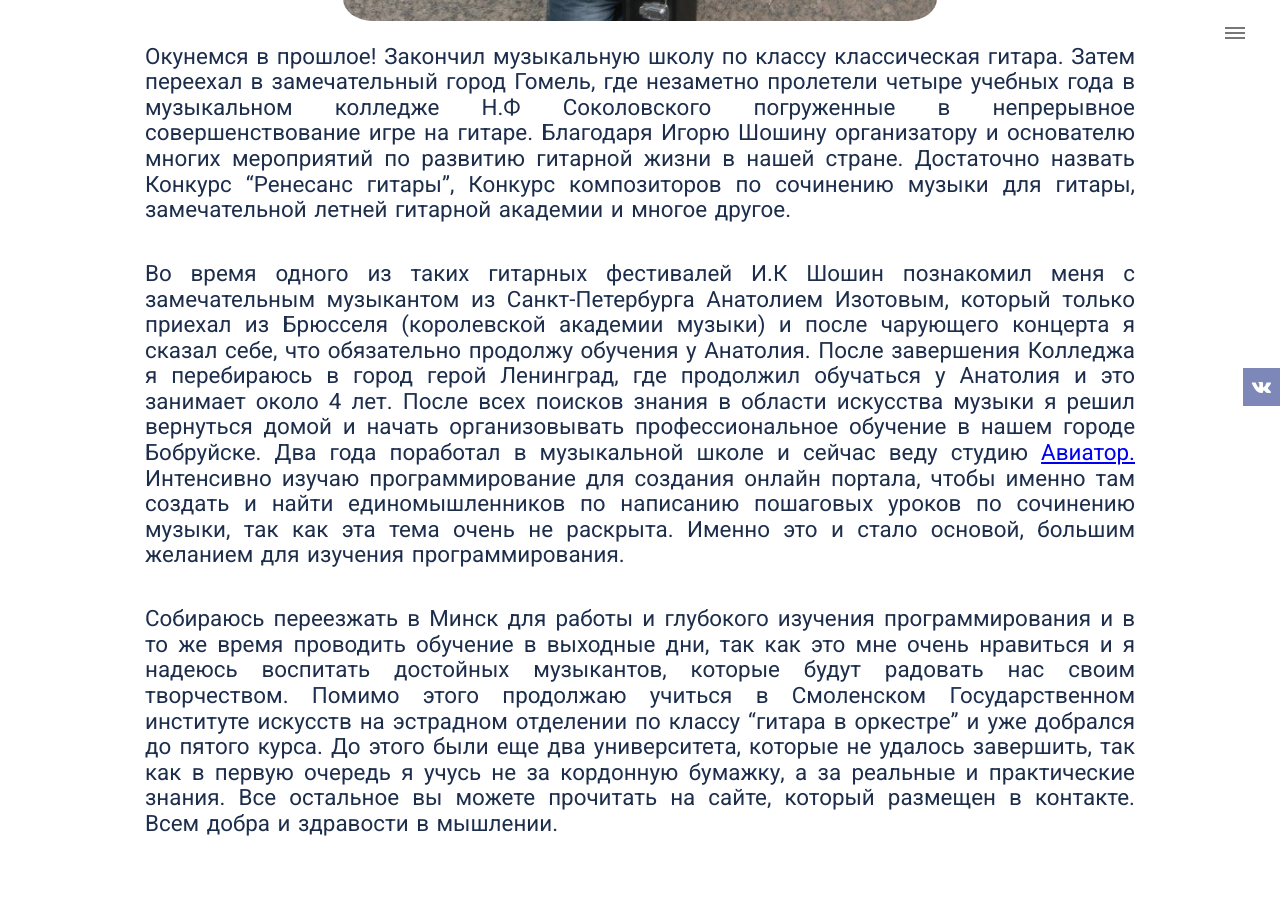
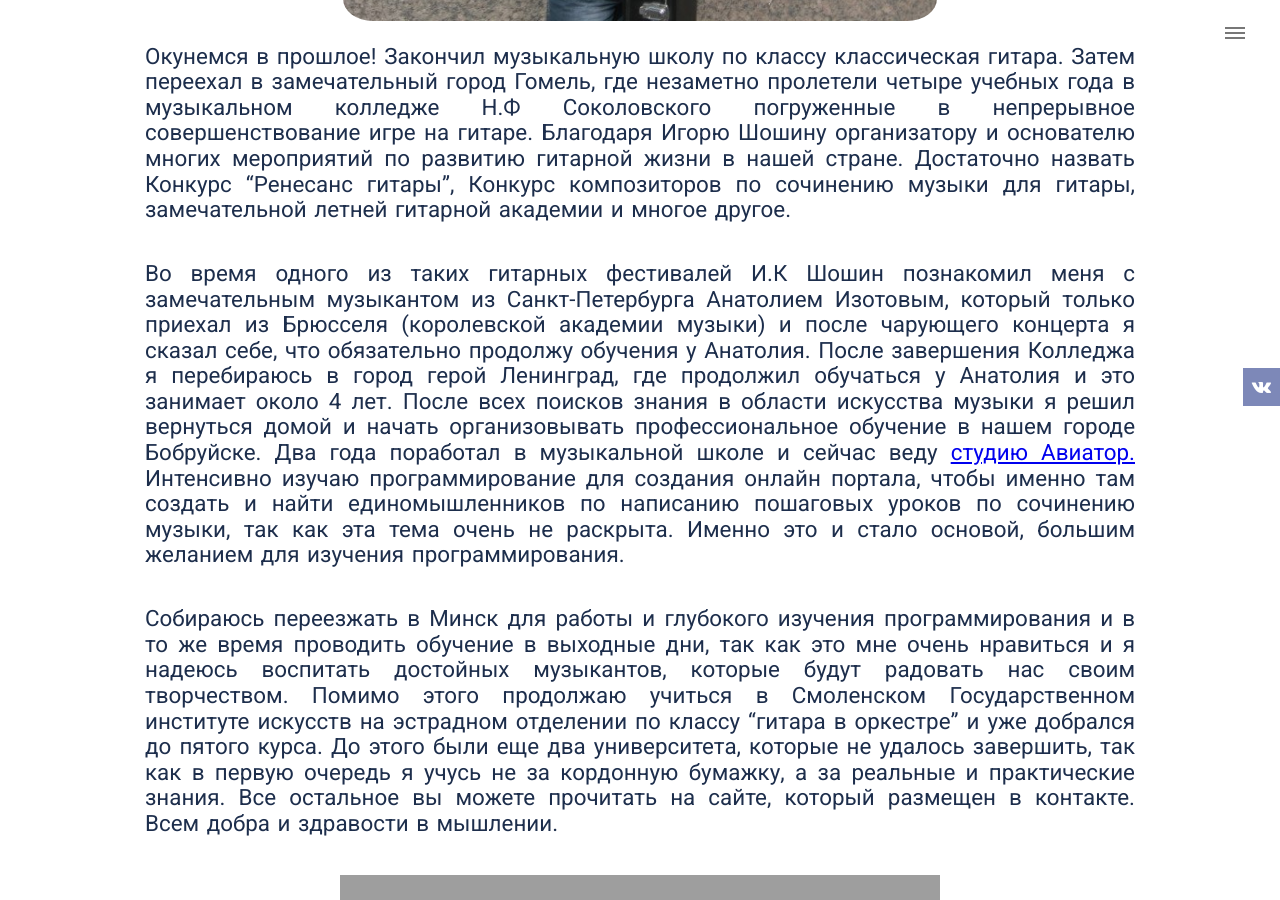
Before and after one commit to andreychernetsky/-andreychernetsky.github.io-, a Jekyll site: the page gitaramania/index.html, which Jekyll copies as it is, in a window 1280 px wide and 900 px high, scrolled down 839 px. Built offline with Jekyll 4.4.1, drawn with Linux system fonts in a browser that asks for light colours; grey boxes are pictures that could not be loaded.

Commit message:
slider
slider

```diff
--- a/gitaramania/index.html
+++ b/gitaramania/index.html
@@ -21,9 +21,10 @@
 
 	<link rel="stylesheet" href="css/style.css">
 	<link rel="stylesheet" href="css/responsive.css">
-	<link rel="stylesheet" href="OwlCarousel/owl.carousel.min.css">
+
 	<link href="https://fonts.googleapis.com/css?family=Roboto:400,700&amp;subset=cyrillic,cyrillic-ext"
 				rel="stylesheet">
+	<link rel="stylesheet" href="OwlCarousel/owl.carousel.min.css">
 	<link rel="stylesheet" href="font/fontawesome.css">
 	<!--[if IE]>
 	<script src="http://html5shiv.googlecode.com/svn/trunk/html5.js"></script>
@@ -167,7 +168,7 @@
 			После завершения Колледжа я перебираюсь в город герой Ленинград, где продолжил обучаться у Анатолия и это
 			занимает около 4 лет. После всех поисков знания в области искусства музыки я решил вернуться домой и начать
 			организовывать профессиональное обучение в нашем городе Бобруйске.
-			Два года поработал в музыкальной школе и сейчас веду студию <a href="	https://codepen.io/andreychernetsky/full/PdKKpp/">Авиатор.</a> Интенсивно изучаю программирование для
+			Два года поработал в музыкальной школе и сейчас веду <a href="https://codepen.io/andreychernetsky/full/PdKKpp/">студию Авиатор.</a> Интенсивно изучаю программирование для
 			создания онлайн портала, чтобы именно там создать и найти единомышленников по написанию пошаговых уроков по
 			сочинению музыки, так как эта тема очень не раскрыта.
 			Именно это и стало основой, большим желанием для изучения программирования. </p>
@@ -185,16 +186,10 @@
 	</article>
 	<p>&nbsp;</p>
 	<div class="owl-carousel slider">
-		<div class="slider__item" style="background-image:url(img/fotForSlider/3.jpg);">
-		</div>
-		<div class="slider__item" style="background-image:url(img/fotForSlider/4.jpg);">
-		</div>
-		<div class="slider__item" style="background-image:url(img/fotForSlider/12.jpg);">
-		</div>
-		<div class="slider__item" style="background-image:url(images/fotoGllerea/3.jpg
-					);"></div>
-		<div class="slider__item" style="background-image:url(images/fotoGllerea/muzik.jpg);">
-		</div>
+		<div class="slider__item" style="background-image:url(img/fotForSlider/3.jpg)"></div>
+		<div class="slider__item" style="background-image:url(img/fotForSlider/4.jpg)"></div>
+		<div class="slider__item" style="background-image:url(img/fotForSlider/12.jpg)"></div>
+		<div class="slider__item" style="background-image:url(img/fotForSlider/19.jpg)"></div>
 		<!-- <div class="slider__item" style="background-image:url(images/games/zveroBycvi/12.jpg);">«Счастливое детство»
 		</div> -->
 	</div>
@@ -420,10 +415,12 @@
 
 </footer>
 
-<script src="js/index.js"></script>
-<script src="js/slider.js"></script>
+
+
 <script src="https://ajax.googleapis.com/ajax/libs/jquery/3.3.1/jquery.min.js"></script>
 <script src="OwlCarousel/owl.carousel.min.js"></script>
+<script src="js/slider.js"></script>
+<script src="js/index.js"></script>
 
 
 
--- a/index.html
+++ b/index.html
@@ -190,8 +190,6 @@
 		<div class="slider__item" style="background-image:url(img/fotForSlider/4.jpg)"></div>
 		<div class="slider__item" style="background-image:url(img/fotForSlider/12.jpg)"></div>
 		<div class="slider__item" style="background-image:url(img/fotForSlider/19.jpg)"></div>
-
-
 		<!-- <div class="slider__item" style="background-image:url(images/games/zveroBycvi/12.jpg);">«Счастливое детство»
 		</div> -->
 	</div>
```
Lines whose indentation alone changed are shown as unchanged.
